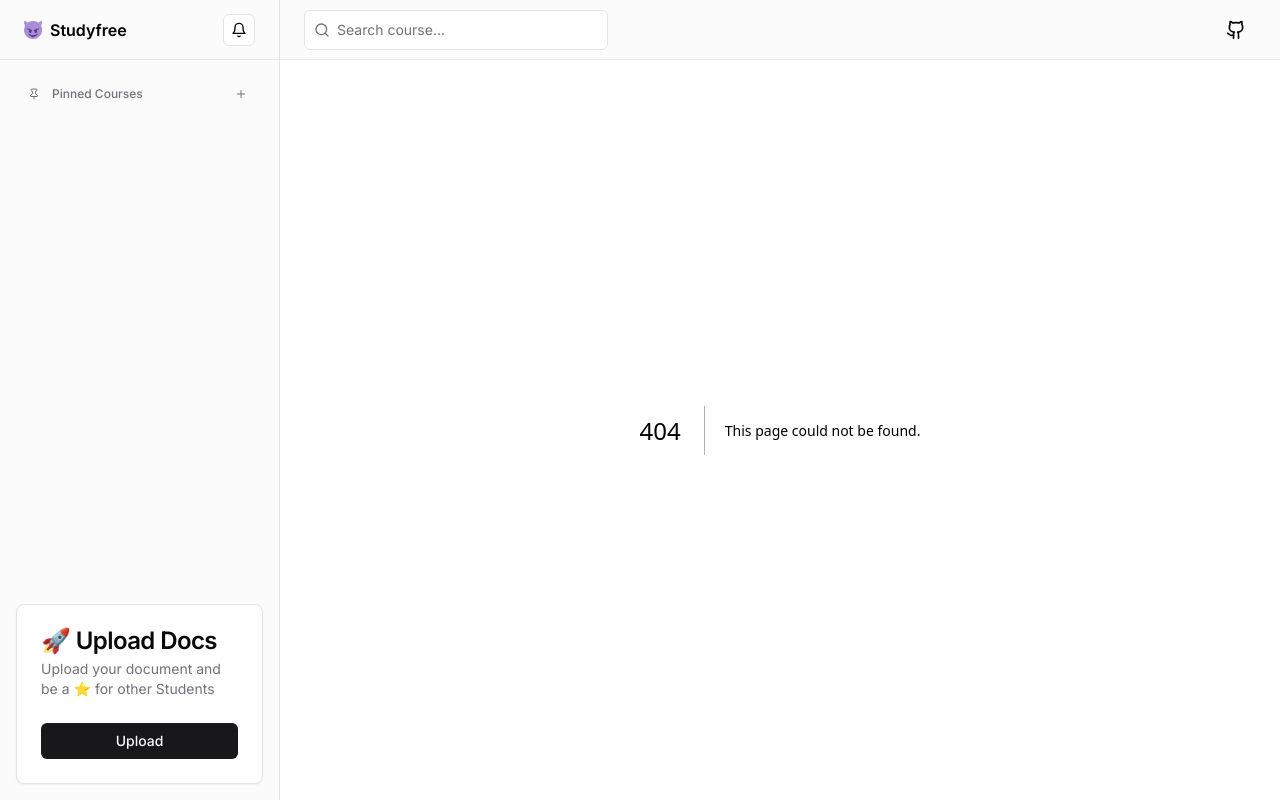
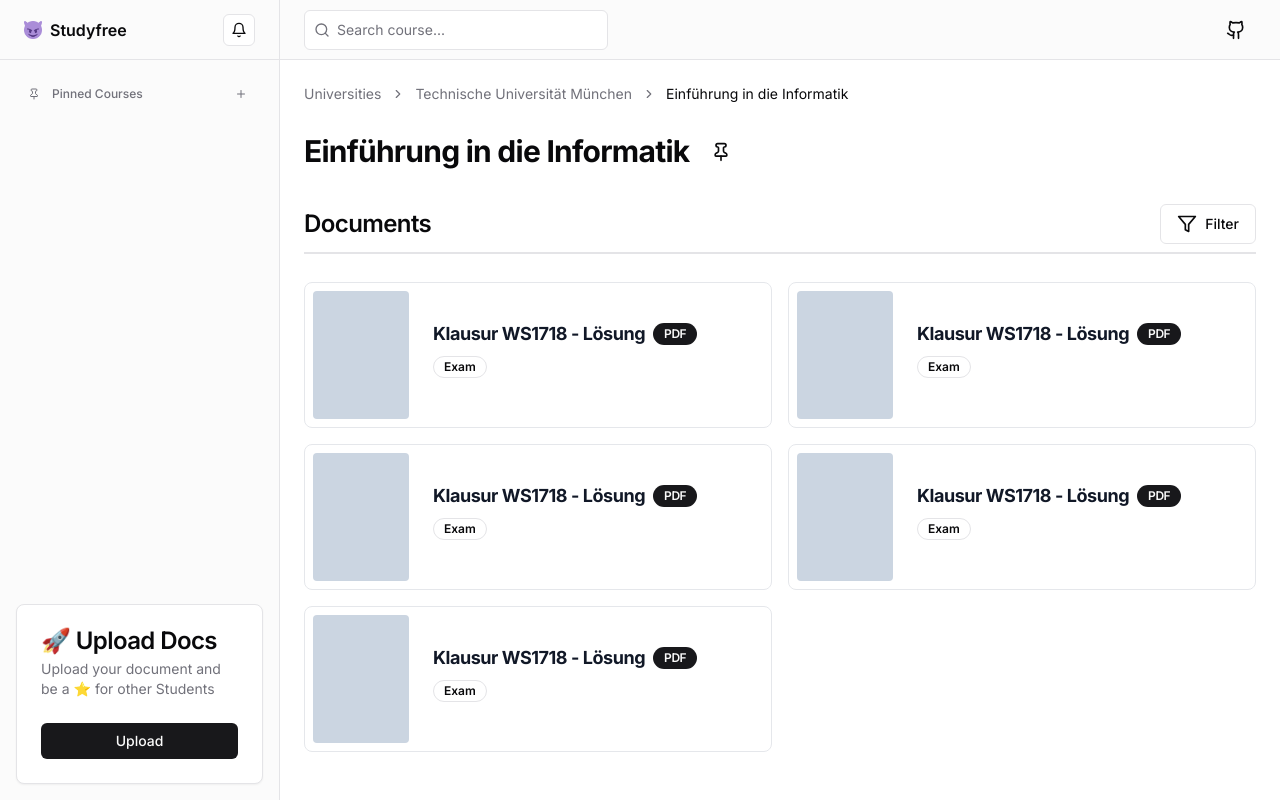
Before and after one commit to Studyfree-lol/studyfree-platform, a Next.js app in the folder apps/frontend/: page /uni/1/1 in a window 1280 px wide. Before the commit this address had no page. Built offline with nearby package versions, Linux system fonts and the light colour scheme.

Commit message:
new structure

```diff
--- /dev/null
+++ b/apps/frontend/app/uni/[universityId]/[courseId]/page.tsx
@@ -0,0 +1,68 @@
+import DocumentCard from "@/components/document-card";
+import { FilterDropdown } from "@/components/filter-dropdown";
+import PinButton from "@/components/pin-button";
+import { TypographyH1, TypographyH2 } from "@/components/typographie";
+import {
+  Breadcrumb,
+  BreadcrumbItem,
+  BreadcrumbLink,
+  BreadcrumbList,
+  BreadcrumbPage,
+  BreadcrumbSeparator,
+} from "@/components/ui/breadcrumb";
+import { Button } from "@/components/ui/button";
+import { FilterIcon, PinIcon, Settings } from "lucide-react";
+
+export default function Course() {
+  return (
+    <div>
+      <Breadcrumb className="pb-7">
+        <BreadcrumbList>
+          <BreadcrumbItem>
+            <BreadcrumbLink href="/">Universities</BreadcrumbLink>
+          </BreadcrumbItem>
+          <BreadcrumbSeparator />
+          <BreadcrumbItem>
+            <BreadcrumbLink href="/components">
+              Technische Universität München
+            </BreadcrumbLink>
+          </BreadcrumbItem>
+          <BreadcrumbSeparator />
+          <BreadcrumbItem>
+            <BreadcrumbPage>Einführung in die Informatik</BreadcrumbPage>
+          </BreadcrumbItem>
+        </BreadcrumbList>
+      </Breadcrumb>
+      <TypographyH1>
+        Einführung in die Informatik
+        <PinButton
+          course={{
+            universityId: "tum123",
+            courseId: "abc",
+            title: "Einführung in die Informatik",
+          }}
+        />
+      </TypographyH1>
+
+      <section className="mt-8">
+        <div className="flex justify-between items-center border-b-2 pb-2">
+          <TypographyH2>Documents</TypographyH2>
+          <FilterDropdown>
+            <Button variant="outline">
+              <FilterIcon className="h-5 w-5 mr-2" />
+              Filter
+            </Button>
+          </FilterDropdown>
+        </div>
+      </section>
+
+      <div className="grid grid-cols-2 gap-4 py-7">
+        <DocumentCard />
+        <DocumentCard />
+        <DocumentCard />
+        <DocumentCard />
+        <DocumentCard />
+      </div>
+    </div>
+  );
+}
--- /dev/null
+++ b/apps/frontend/app/uni/[universityId]/page.tsx
@@ -0,0 +1,3 @@
+export default function Home() {
+  return <div></div>;
+}
```
